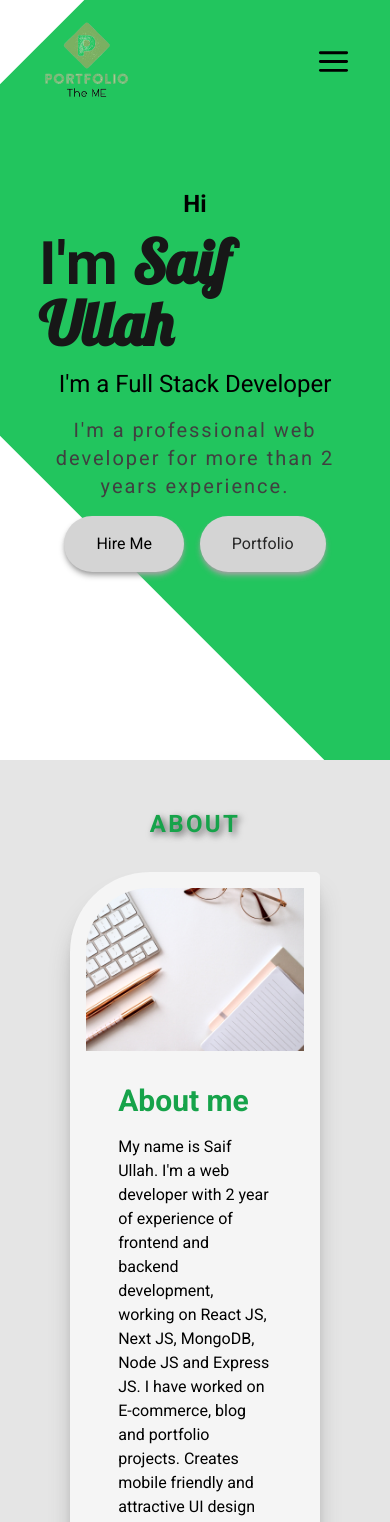
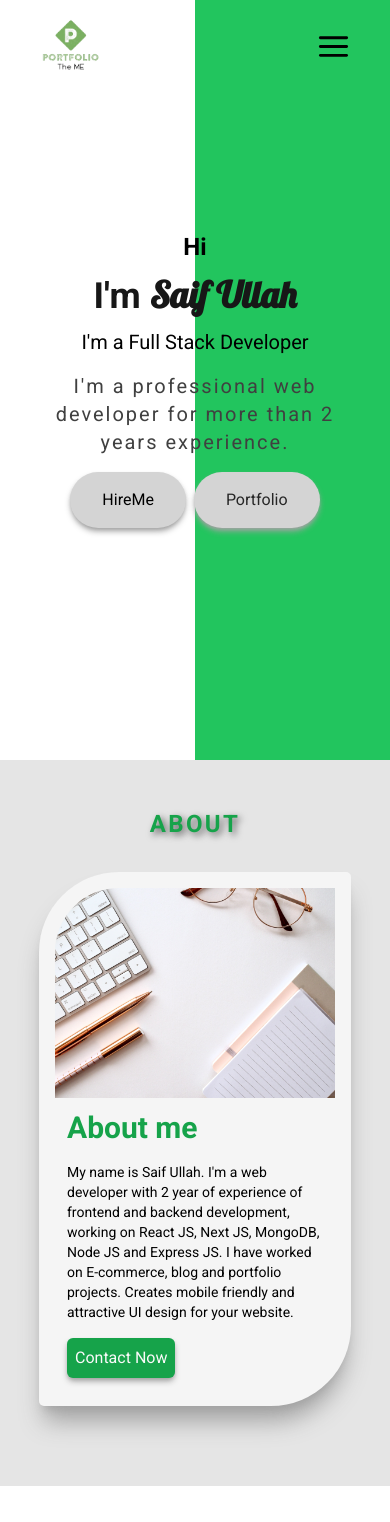
Before and after one commit to saifullah4772/green-portfolio, a React (Vite) app: page / in a window 390 px wide. Shown: the top 1522 px of the page. Built offline with nearby package versions, Linux system fonts and the light colour scheme.

Commit message:
Some UI Fixes

```diff
--- a/src/components/About.tsx
+++ b/src/components/About.tsx
@@ -7,16 +7,16 @@ export const About = () => {
         </h2>
         <div
           data-aos="fade-up"
-          className="overflow-hidden w-4/5 mx-auto p-4 flex flex-col md:flex-row shadow-xl shadow-neutral-400 justify-center items-center about-radius bg-neutral-100"
+          className="overflow-hidden md:w-4/5 mx-auto p-4 flex flex-col md:flex-row shadow-xl shadow-neutral-400 justify-center items-center about-radius bg-neutral-100"
         >
           <div className="md:w-1/2 justify-start items-center h-full">
             <div className="w-full h-full md:rounded-bl-[64px] rounded-tl-[64px] md:rounded-tl-none overflow-hidden">
               <img src="/about.jpg" className="object-cover w-full h-full" />
             </div>
           </div>
-          <div className="md:w-1/2 h-full p-8 flex flex-col gap-4 justify-center items-start">
+          <div className="md:w-1/2 h-full p-3 sm:p-4 md:p-8 flex flex-col gap-4 justify-center items-start">
             <h2 className="text-3xl font-bold text-green-600">About me</h2>
-            <p className="lg:tracking-[0.2em]">
+            <p className="text-sm lg:tracking-[0.2em]">
               My name is Saif Ullah. I'm a web developer with 2 year of
               experience of frontend and backend development, working on React
               JS, Next JS, MongoDB, Node JS and Express JS. I have worked on
@@ -25,7 +25,7 @@ export const About = () => {
             </p>
             <a
               href="#contact"
-              className="bg-green-600 p-4 px-6 duration-300 hover:bg-green-700 shadow-md shadow-neutral-400 rounded-md text-neutral-50"
+              className="bg-green-600 p-2 sm:p-4 md:px-6 duration-300 hover:bg-green-700 shadow-md shadow-neutral-400 rounded-md text-neutral-50"
             >
               Contact Now
             </a>
--- a/src/components/Hero.tsx
+++ b/src/components/Hero.tsx
@@ -6,14 +6,14 @@ const Hero = () => {
     >
       <div className="container">
         <div className="flex justify-between items-center">
-          <div className="flex-1" data-aos="fade-right">
+          <div className="w-full sm:w-auto sm:flex-1" data-aos="fade-right">
             <div className="md:w-4/5 flex flex-col justify-center items-center md:items-start">
               <h6 className="md:text-neutral-400 text-2xl font-bold">Hi</h6>
-              <h1 className="text-6xl font-bold py-3 text-neutral-900">
+              <h1 className="text-4xl md:text-6xl font-bold py-3 text-neutral-900">
                 I'm{" "}
                 <span className="md:text-green-500 brand-logo">Saif Ullah</span>
               </h1>
-              <p className="text-2xl md:text-neutral-400">
+              <p className="text-xl md:text-2xl md:text-neutral-400">
                 I'm a Full Stack Developer
               </p>
               <p className="pt-4 text-xl text-neutral-700 tracking-widest text-center md:text-left">
@@ -21,12 +21,12 @@ const Hero = () => {
                 experience.
               </p>
             </div>
-            <div className="flex justify-center md:justify-start items-center gap-4 pt-4">
+            <div className="flex justify-center md:justify-start items-center gap-2 sm:gap-4 pt-4">
               <a
                 href="#"
                 className="bg-neutral-300 md:bg-green-600 p-4 px-8 duration-300 hover:bg-green-700 shadow-md shadow-neutral-400 rounded-full md:text-neutral-50"
               >
-                Hire Me
+                HireMe
               </a>
               <a
                 href="#"
@@ -40,7 +40,7 @@ const Hero = () => {
             data-aos="fade-left"
             className="flex-1 hidden md:flex justify-end items-center"
           >
-            <div className="w-60 lg:w-96 h-60 lg:h-96 scale-105 rounded-full shadow-xl shadow-neutral-600 overflow-hidden">
+            <div className="w-60 lg:w-80 h-60 lg:h-80 rounded-full shadow-xl shadow-neutral-600 overflow-hidden">
               <img
                 src="/hero-image.jpg"
                 className="object-cover w-full h-full"
--- a/src/components/Navbar.tsx
+++ b/src/components/Navbar.tsx
@@ -34,8 +34,8 @@ const Navbar = () => {
     >
       <div className="container">
         <div className="flex justify-between items-center">
-          <a href="/" className="brand-logo text-green-500 z-50 text-4xl">
-            <img src="/favicon.png" className="w-24" alt="favicon" />
+          <a href="/" className="brand-logo text-green-500 z-50">
+            <img src="/favicon.png" className="w-16 sm:w-24" alt="favicon" />
           </a>
           <div className="hidden md:flex justify-center items-center gap-4 lg:gap-8">
             <ul className="flex justify-between items-center gap-4 lg:gap-8">
@@ -48,9 +48,16 @@ const Navbar = () => {
                 >
                   <a
                     href={nav.link}
-                    className={`text-md text-gray-600 font-bold border-b-[3px] duration-300 hover:border-green-500 ${
+                    className={`text-md text-neutral-700
+                     font-bold border-b-[3px] duration-300 ${
+                       isTop
+                         ? "hover:border-neutral-700"
+                         : "hover:border-green-500"
+                     } ${
                       active === nav.id
-                        ? "border-green-500"
+                        ? isTop
+                          ? "border-neutral-700"
+                          : "border-green-500"
                         : "border-transparent"
                     }`}
                   >
@@ -60,7 +67,9 @@ const Navbar = () => {
               ))}
             </ul>
             <a
-              className="bg-green-600 py-3 px-4 hover:bg-green-700 rounded-md text-neutral-50"
+              className={`${isTop ? "bg-gray-100" : "bg-green-600"} py-3 px-4 ${
+                isTop ? "hover:bg-gray-200" : "hover:bg-green-700"
+              } rounded-md ${isTop ? "text-neutral-700" : "text-neutral-100"} `}
               href="/media/resume.pdf"
               download
             >
--- a/src/index.css
+++ b/src/index.css
@@ -15,6 +15,7 @@ body {
 }
 .hero {
   position: relative;
+  background: linear-gradient(90deg, white 50%, rgb(34, 197, 94) 50%);
 }
 .text_shadow {
   text-shadow: 3px 3px 7px rgba(0, 0, 0, 0.6);
@@ -23,7 +24,7 @@ body {
   width: 80%;
   margin: 0 auto;
 }
-.hero::after {
+/* .hero::after {
   position: absolute;
   content: "";
   width: 800px;
@@ -33,7 +34,7 @@ body {
   background: rgb(34, 197, 94);
   transform: rotate(45deg);
   z-index: -1;
-}
+} */
 .about-radius {
   height: 450px;
   border-radius: 5px 80px 5px 80px;
```
